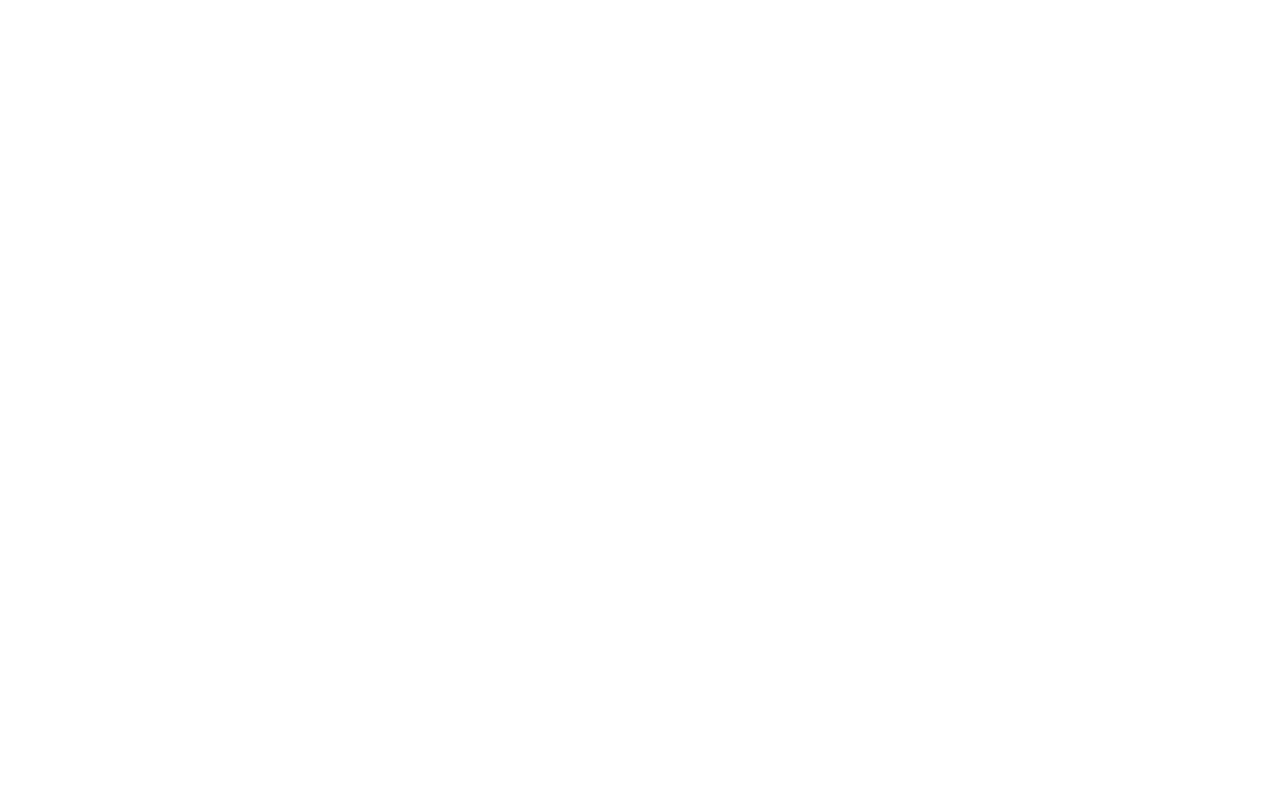
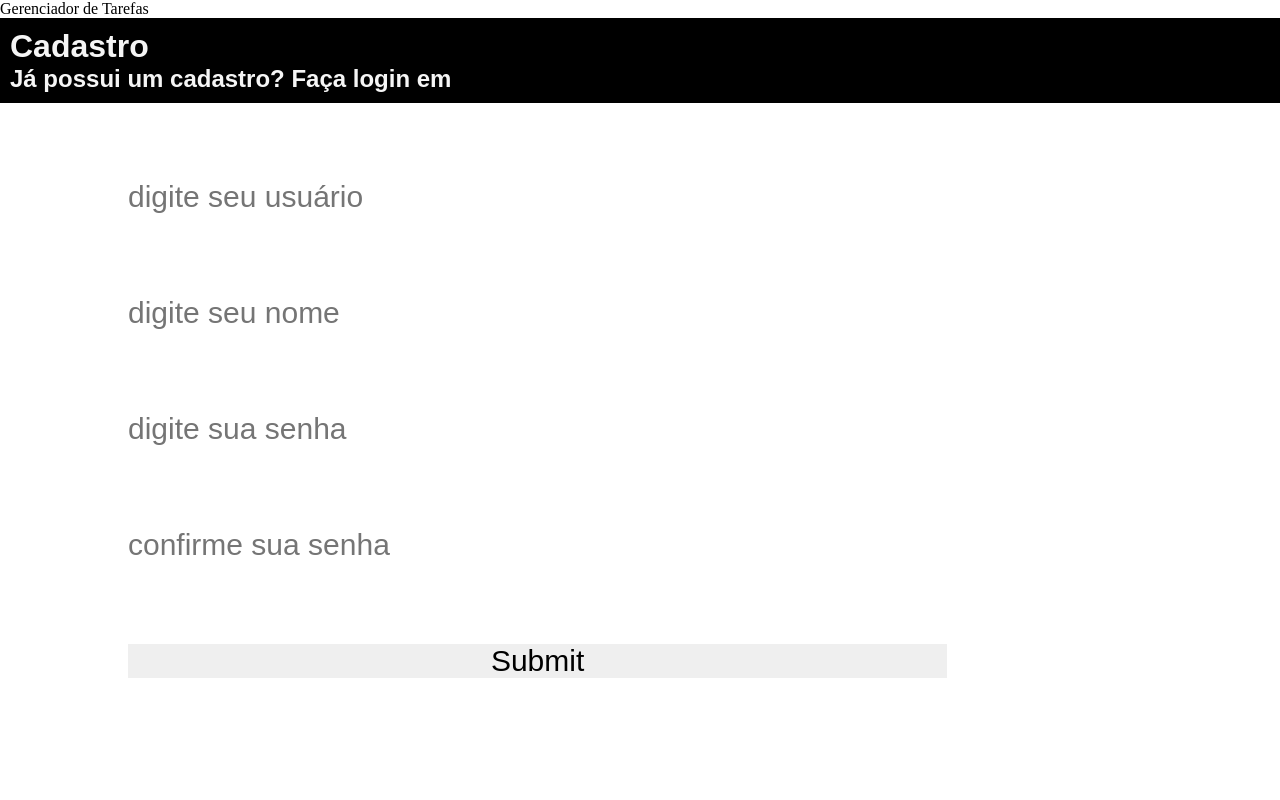
Before and after one commit to lucastrogo/GerenciadorTarefas, a Flask app: page /cadastro in a window 1280 px wide. Before the commit the page is empty. Run offline with Flask 3, Linux system fonts and the light colour scheme; parts of the project's set-up code (start-up, migrations or seed data) failed here and were passed over.

Commit message:
Update cadastro.html

```diff
--- a/templates/cadastro.html
+++ b/templates/cadastro.html
@@ -1 +1,59 @@
-<!-- Arquivo para a página de cadastro de novos usuários -->
+<!DOCTYPE html>
+<html lang="pt-br">
+<head>
+    <meta charset="utf8">
+    <meta name="viewport" content="width=device-width, initial-scale=1"
+    <title>Gerenciador de Tarefas</title>
+    <style type="text/css">
+        *{
+            margin:0;
+            border:0;
+            padding:0;
+        }
+
+        header{
+            background-color: black;
+            padding: 10px;
+            font-family: 'arial';
+            color: whitesmoke;
+            }
+
+        form{
+            font-size: 50px;
+            width: 80%;
+            margin: 0 auto;
+            box: 2px 2px;
+
+
+        }
+        input{
+            font-size:30px;
+            width: 80%;
+            font-family: Arial, Helvetica, sans-serif;
+
+        }
+    </style>
+</head>
+<body>
+    <header>
+        <h1> Cadastro</h1>
+        <h2> Já possui um  cadastro? Faça login em <link rel="stylesheet" href="login.html"></h2>
+    </header>
+    <form action="/" method="post">
+        <br>
+        <input type="text" name="usuario" placeholder="digite seu usuário">
+        <br>
+        <br>
+        <input type="text" name="nome" placeholder="digite seu nome">
+        <br>
+        <br>
+        <input type="password" name="senha1" placeholder="digite sua senha">
+        <br>
+        <br>
+        <input type="password" name="senha2" placeholder="confirme sua senha">
+        <br>
+        <br>
+        <input type="submit" name="enviar" placeholder="enviar"
+    </form>
+</body>
+</html><!-- Arquivo para a página de cadastro de novos usuários -->
```
